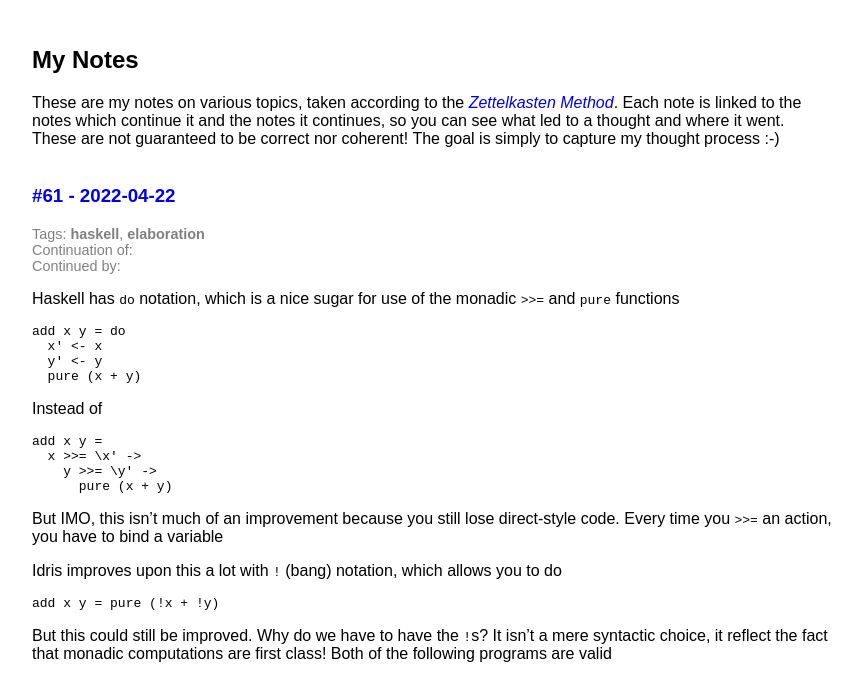
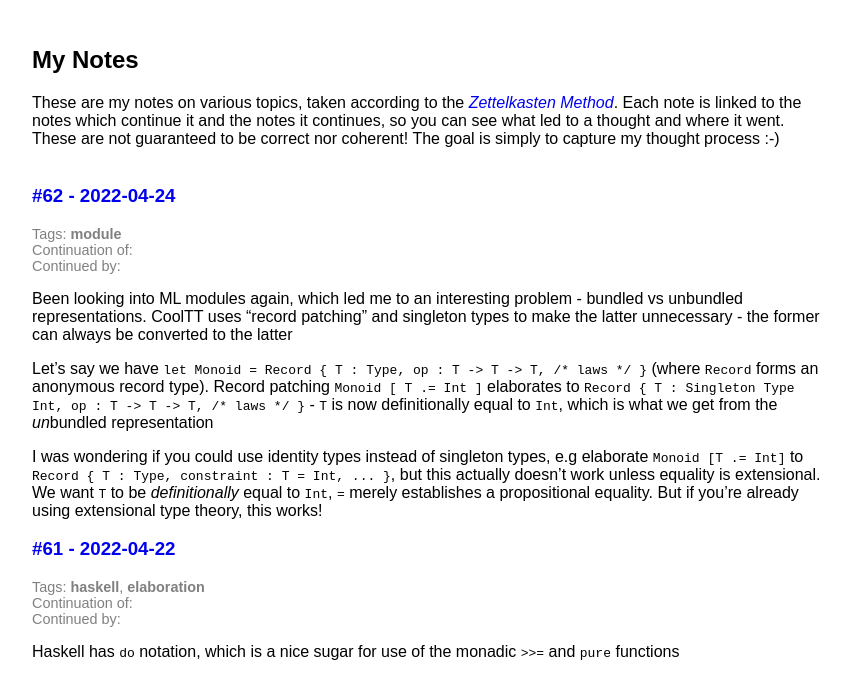
Before and after one commit to eashanhatti/eashanhatti.github.io, a plain HTML site: page notes.html in a window 1280 px wide. Shown: the part 73-747 px from the top of the page, without its empty margins (288-1150 px from the left). Drawn offline with Linux system fonts and the light colour scheme.

Commit message:
Add note

```diff
--- a/notes.html
+++ b/notes.html
@@ -20,6 +20,17 @@
 
 These are my notes on various topics, taken according to the <a href="https://en.wikipedia.org/wiki/Zettelkasten">Zettelkasten Method</a>. Each note is linked to the notes which continue it and the notes it continues, so you can see what led to a thought and where it went. These are not guaranteed to be correct nor coherent! The goal is simply to capture my thought process :-)
 <br><br>
+
+
+<h3 id="62"><a href="/notes.html#62" class="note">#62 - 2022-04-24</a></h3>
+<footer class="note">
+Tags: <strong class="tag">module</strong><br>
+Continuation of: <br>
+Continued by:
+</footer>
+<p>Been looking into ML modules again, which led me to an interesting problem - bundled vs unbundled representations. CoolTT uses “record patching” and singleton types to make the latter unnecessary - the former can always be converted to the latter</p>
+<p>Let’s say we have <code>let Monoid = Record { T : Type, op : T -&gt; T -&gt; T, /* laws */ }</code> (where <code>Record</code> forms an anonymous record type). Record patching <code>Monoid [ T .= Int ]</code> elaborates to <code>Record { T : Singleton Type Int, op : T -&gt; T -&gt; T, /* laws */ }</code> - <code>T</code> is now definitionally equal to <code>Int</code>, which is what we get from the <em>un</em>bundled representation</p>
+<p>I was wondering if you could use identity types instead of singleton types, e.g elaborate <code>Monoid [T .= Int]</code> to <code>Record { T : Type, constraint : T = Int, ... }</code>, but this actually doesn’t work unless equality is extensional. We want <code>T</code> to be <em>definitionally</em> equal to <code>Int</code>, <code>=</code> merely establishes a propositional equality. But if you’re already using extensional type theory, this works!</p>
 
 
 <h3 id="61"><a href="/notes.html#61" class="note">#61 - 2022-04-22</a></h3>
```
